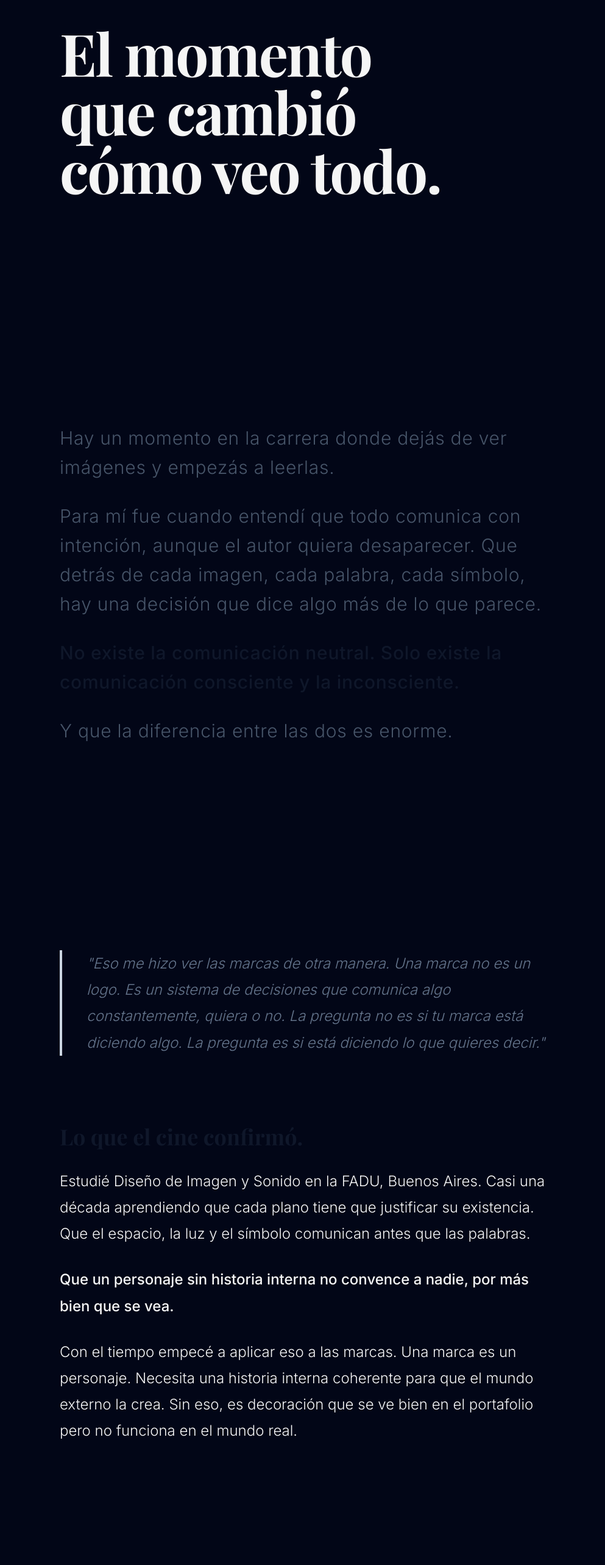
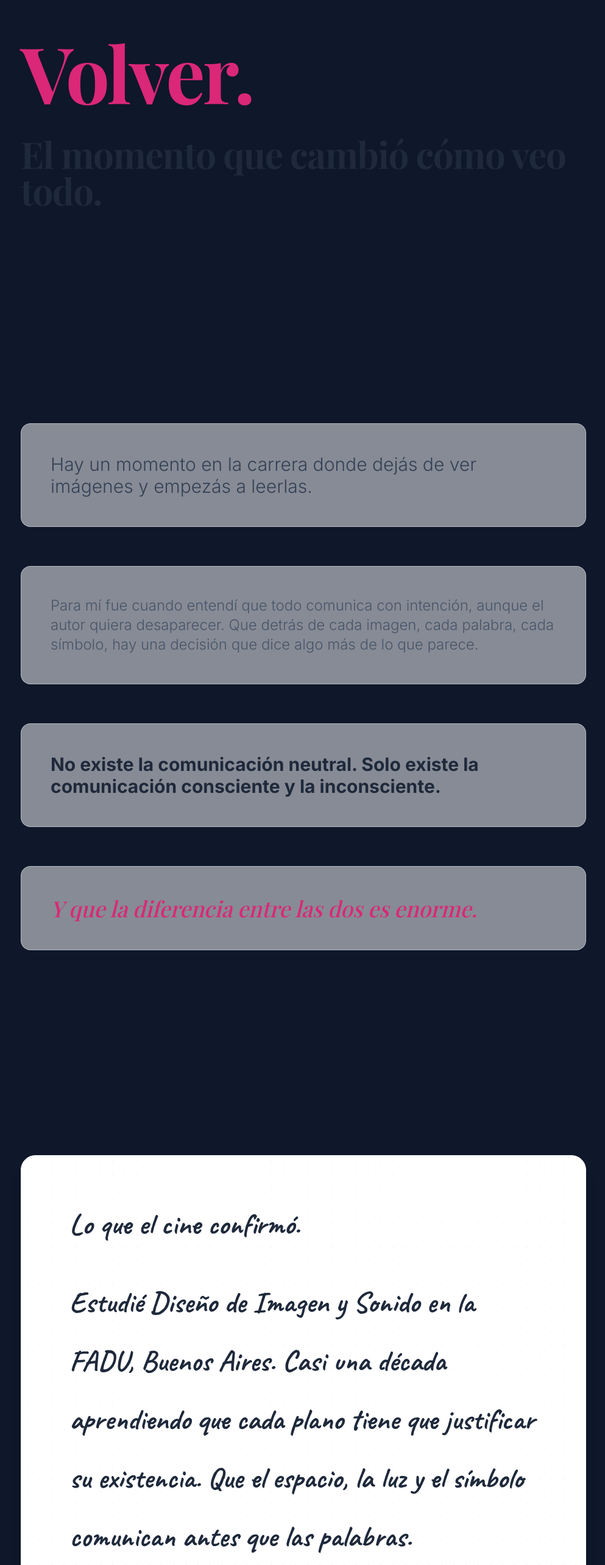
Before and after one commit to arem4n/AreMan2, a Next.js app: page /origen in a window 1280 px wide. Shown: the part 234-2800 px from the top of the page at 61% size, without its empty margins (142-1135 px from the left). Built offline with nearby package versions, Linux system fonts and the light colour scheme; a web font is replaced by a local one.

Commit message:
fix: restore LogoCodex component and maintain Home cleanup
Co-authored-by: arem4n <55893558+arem4n@users.noreply.github.com>

```diff
--- a/app/origen/OrigenClient.tsx
+++ b/app/origen/OrigenClient.tsx
@@ -1,61 +1,101 @@
 "use client";
 
 import React, { useRef, useState, useEffect } from 'react';
-import { motion, useScroll, useTransform, useInView } from 'framer-motion';
+import { motion, useScroll, useTransform, useInView, Variants } from 'framer-motion';
 import { useLoading } from '@/components/LoadingContext';
 import { BackArrowIcon } from '@/components/icons/CodexIcons';
 import { MagneticButton } from '@/components/MagneticButton';
+import { Caveat } from 'next/font/google';
 
-// Utility for smooth reveal
-const FadeInText = ({ children, delay = 0, className = '' }: { children: React.ReactNode, delay?: number, className?: string }) => {
+const caveat = Caveat({ subsets: ['latin'], weight: ['400', '700'] });
+
+// Staggered Text Reveal
+const StaggeredText = ({ text, className = '' }: { text: string, className?: string }) => {
+    const containerVariants: Variants = {
+        hidden: { opacity: 0 },
+        show: {
+            opacity: 1,
+            transition: { staggerChildren: 0.05, delayChildren: 0.2 }
+        }
+    };
+
+    const wordVariants: Variants = {
+        hidden: { opacity: 0, y: 20 },
+        show: { opacity: 1, y: 0, transition: { duration: 0.8, ease: [0.25, 0.1, 0.25, 1] } }
+    };
+
     return (
         <motion.div
-            initial={{ opacity: 0, y: 20 }}
-            whileInView={{ opacity: 1, y: 0 }}
-            viewport={{ once: true, margin: "-100px" }}
-            transition={{ duration: 0.8, delay, ease: [0.25, 0.1, 0.25, 1] }}
+            variants={containerVariants}
+            initial="hidden"
+            animate="show"
             className={className}
+        >
+            {text.split(' ').map((word, i) => (
+                <motion.span key={i} variants={wordVariants} className="inline-block mr-3 mb-2">
+                    {word}
+                </motion.span>
+            ))}
+        </motion.div>
+    );
+};
+
+// Scroll Blur Card
+const ScrollBlurCard = ({ children, index }: { children: React.ReactNode, index: number }) => {
+    const ref = useRef<HTMLDivElement>(null);
+    const { scrollYProgress } = useScroll({
+        target: ref,
+        offset: ["start 90%", "center center"]
+    });
+
+    const blur = useTransform(scrollYProgress, [0, 1], ["blur(12px)", "blur(0px)"]);
+    const opacity = useTransform(scrollYProgress, [0, 1], [0.2, 1]);
+    const y = useTransform(scrollYProgress, [0, 1], [50 * (index + 1), 0]);
+
+    return (
+        <motion.div
+            ref={ref}
+            style={{ filter: blur, opacity, y }}
+            className="p-8 md:p-12 bg-white/50 border border-deep-200/50 rounded-2xl shadow-sm backdrop-blur-sm"
         >
             {children}
         </motion.div>
     );
 };
 
-// Scroll Blur Text
-const ScrollBlurText = ({ children, className = '' }: { children: React.ReactNode, className?: string }) => {
-    const ref = useRef<HTMLDivElement>(null);
-    const { scrollYProgress } = useScroll({
-        target: ref,
-        offset: ["start 80%", "center center"]
-    });
-
-    const blur = useTransform(scrollYProgress, [0, 1], ["blur(8px)", "blur(0px)"]);
-    const opacity = useTransform(scrollYProgress, [0, 1], [0.3, 1]);
+// Typewriter handwriting effect
+const HandwritingTypewriter = ({ text }: { text: string }) => {
+    const ref = useRef(null);
+    const isInView = useInView(ref, { once: true, margin: "-100px" });
 
     return (
-        <motion.div
-            ref={ref}
-            style={{ filter: blur, opacity }}
-            className={className}
+        <span ref={ref} className="inline-block">
+            {text.split('').map((char, index) => (
+                <motion.span
+                    key={index}
+                    initial={{ opacity: 0 }}
+                    animate={isInView ? { opacity: 1 } : { opacity: 0 }}
+                    transition={{ duration: 0.03, delay: index * 0.03 }}
                 >
-            {children}
-        </motion.div>
+                    {char}
+                </motion.span>
+            ))}
+        </span>
     );
 };
+
 
 export default function OrigenClient() {
     const { customNavigate } = useLoading();
     const ruptureRef = useRef<HTMLDivElement>(null);
     const [isDarkMode, setIsDarkMode] = useState(false);
 
-    // Using Intersection Observer to trigger dark mode when "La ruptura" is roughly centered
     useEffect(() => {
         const observer = new IntersectionObserver(
             ([entry]) => {
-                // If it intersects at least 50%, we consider it entering the main reading zone
                 setIsDarkMode(entry.isIntersecting);
             },
-            { threshold: 0.5, rootMargin: "0px 0px -20% 0px" } // Trigger when entering the middle
+            { threshold: 0.4, rootMargin: "0px 0px -20% 0px" }
         );
 
         if (ruptureRef.current) {
@@ -65,12 +105,10 @@ export default function OrigenClient() {
         return () => observer.disconnect();
     }, []);
 
-    const [isGridVisible, setIsGridVisible] = useState(false);
-
     return (
         <div
-            className={`min-h-screen font-body transition-colors duration-1000 ease-in-out selection:bg-symbolic-500/30
-                ${isDarkMode ? 'bg-slate-950 text-neutral-100' : 'bg-neutral-50 text-slate-900'}
+            className={`min-h-screen font-body transition-colors duration-1000 ease-in-out selection:bg-symbolic-500/30 overflow-hidden
+                ${isDarkMode ? 'bg-deep-900 text-deep-50' : 'bg-deep-50 text-deep-800'}
             `}
         >
             {/* Minimal Header / Back Button */}
@@ -87,116 +125,171 @@ export default function OrigenClient() {
                 </button>
             </nav>
 
-            <main className="relative z-10 w-full max-w-4xl mx-auto px-6 lg:px-12 py-32 md:py-48 flex flex-col gap-y-48 md:gap-y-64">
+            <main className="relative w-full max-w-5xl mx-auto px-6 lg:px-12 py-32 md:py-48 flex flex-col gap-y-48 md:gap-y-64">
 
                 {/* 1. Hero / Introducción */}
                 <section className="min-h-[60vh] flex flex-col justify-center">
+                    <StaggeredText
+                        text="Volver."
+                        className="text-7xl md:text-8xl lg:text-[8rem] font-display font-bold leading-none tracking-tight mb-8 text-symbolic-600"
+                    />
                     <motion.h1
-                        initial={{ opacity: 0, filter: 'blur(10px)' }}
-                        animate={{ opacity: 1, filter: 'blur(0px)' }}
-                        transition={{ duration: 1.5, ease: 'easeOut' }}
-                        className="text-5xl md:text-7xl lg:text-[6rem] font-display font-bold leading-[1.1] tracking-tight mb-8"
+                        initial={{ opacity: 0, y: 30 }}
+                        animate={{ opacity: 1, y: 0 }}
+                        transition={{ duration: 1.2, delay: 0.8, ease: "easeOut" }}
+                        className="text-4xl md:text-6xl font-display font-bold leading-tight tracking-tight text-deep-800"
                     >
-                        El momento<br/>que cambió<br/>cómo veo todo.
+                        El momento que cambió cómo veo todo.
                     </motion.h1>
                 </section>
 
                 {/* 2. El Despertar Visual */}
-                <section className="flex flex-col gap-12 text-xl md:text-3xl font-light leading-relaxed md:leading-[1.6] tracking-wide text-slate-600 dark:text-slate-300 transition-colors duration-1000">
-                    <ScrollBlurText>
-                        <p className="mb-8">Hay un momento en la carrera donde dejás de ver imágenes y empezás a leerlas.</p>
-                        <p className="mb-8">Para mí fue cuando entendí que todo comunica con intención, aunque el autor quiera desaparecer. Que detrás de cada imagen, cada palabra, cada símbolo, hay una decisión que dice algo más de lo que parece.</p>
-                        <p className="mb-8 font-medium text-slate-900 dark:text-white transition-colors duration-1000">
+                <section className="flex flex-col gap-8 md:gap-16">
+                    <ScrollBlurCard index={0}>
+                        <p className="text-2xl md:text-3xl font-light leading-relaxed text-deep-700">
+                            Hay un momento en la carrera donde dejás de ver imágenes y empezás a leerlas.
+                        </p>
+                    </ScrollBlurCard>
+
+                    <ScrollBlurCard index={1}>
+                        <p className="text-xl md:text-2xl font-light leading-relaxed text-deep-600">
+                            Para mí fue cuando entendí que todo comunica con intención, aunque el autor quiera desaparecer. Que detrás de cada imagen, cada palabra, cada símbolo, hay una decisión que dice algo más de lo que parece.
+                        </p>
+                    </ScrollBlurCard>
+
+                    <ScrollBlurCard index={2}>
+                        <p className="text-2xl md:text-3xl font-bold leading-relaxed text-deep-800">
                             No existe la comunicación neutral. Solo existe la comunicación consciente y la inconsciente.
                         </p>
-                        <p>Y que la diferencia entre las dos es enorme.</p>
-                    </ScrollBlurText>
+                    </ScrollBlurCard>
+
+                    <ScrollBlurCard index={3}>
+                        <p className="text-2xl md:text-4xl font-display font-medium leading-relaxed text-symbolic-600 italic">
+                            Y que la diferencia entre las dos es enorme.
+                        </p>
+                    </ScrollBlurCard>
                 </section>
 
-                {/* 3. Revelación de Estructura */}
-                <section
-                    className="relative flex flex-col gap-12 text-lg md:text-2xl font-light leading-relaxed md:leading-[1.8] py-20 transition-colors duration-1000"
-                    onMouseEnter={() => setIsGridVisible(true)}
-                    onMouseLeave={() => setIsGridVisible(false)}
-                >
-                    {/* Background Grid Pattern (Revealed on hover) */}
-                    <div
-                        className={`absolute inset-0 pointer-events-none transition-opacity duration-1000 ease-in-out -z-10
-                            ${isGridVisible ? 'opacity-10 dark:opacity-5' : 'opacity-0'}
-                        `}
-                        style={{
-                            backgroundImage: `linear-gradient(to right, currentColor 1px, transparent 1px), linear-gradient(to bottom, currentColor 1px, transparent 1px)`,
-                            backgroundSize: '40px 40px'
-                        }}
-                    ></div>
+                {/* 3. La Etapa FADU / Buenos Aires (Efecto Manuscrito) */}
+                <section className="py-20 flex flex-col gap-12">
+                    <div className="bg-white p-10 md:p-16 rounded-3xl shadow-xl border border-deep-100 relative overflow-hidden">
+                        {/* Papel texture / grid sutil */}
+                        <div className="absolute inset-0 opacity-[0.03] pointer-events-none" style={{ backgroundImage: 'radial-gradient(#000 1px, transparent 1px)', backgroundSize: '20px 20px' }}></div>
 
-                    <FadeInText>
-                        <blockquote className="border-l-4 border-slate-300 dark:border-slate-700 pl-6 md:pl-10 italic mb-16 text-slate-500 dark:text-slate-400">
-                            &quot;Eso me hizo ver las marcas de otra manera. Una marca no es un logo. Es un sistema de decisiones que comunica algo constantemente, quiera o no. La pregunta no es si tu marca está diciendo algo. La pregunta es si está diciendo lo que quieres decir.&quot;
-                        </blockquote>
-                    </FadeInText>
-
-                    <FadeInText delay={0.2}>
-                        <h3 className="text-3xl md:text-4xl font-display font-bold mb-8 text-slate-900 dark:text-white transition-colors duration-1000">Lo que el cine confirmó.</h3>
-                        <p className="mb-8">Estudié Diseño de Imagen y Sonido en la FADU, Buenos Aires. Casi una década aprendiendo que cada plano tiene que justificar su existencia. Que el espacio, la luz y el símbolo comunican antes que las palabras.</p>
-                        <p className="mb-8 font-medium">Que un personaje sin historia interna no convence a nadie, por más bien que se vea.</p>
-                        <p>Con el tiempo empecé a aplicar eso a las marcas. Una marca es un personaje. Necesita una historia interna coherente para que el mundo externo la crea. Sin eso, es decoración que se ve bien en el portafolio pero no funciona en el mundo real.</p>
-                    </FadeInText>
+                        <div className={`${caveat.className} text-3xl md:text-5xl font-bold leading-relaxed md:leading-loose text-deep-800 max-w-3xl mx-auto relative z-10`}>
+                            <p className="mb-8">
+                                <HandwritingTypewriter text="Lo que el cine confirmó." />
+                            </p>
+                            <p className="mb-8">
+                                <HandwritingTypewriter text="Estudié Diseño de Imagen y Sonido en la FADU, Buenos Aires. Casi una década aprendiendo que cada plano tiene que justificar su existencia. Que el espacio, la luz y el símbolo comunican antes que las palabras." />
+                            </p>
+                            <p className="mb-8 text-symbolic-600">
+                                <HandwritingTypewriter text="Que un personaje sin historia interna no convence a nadie, por más bien que se vea." />
+                            </p>
+                            <p>
+                                <HandwritingTypewriter text="Con el tiempo empecé a aplicar eso a las marcas. Una marca es un personaje. Necesita una historia interna coherente para que el mundo externo la crea. Sin eso, es decoración que se ve bien en el portafolio pero no funciona en el mundo real." />
+                            </p>
+                        </div>
+                    </div>
                 </section>
 
-                {/* 4. La Ruptura (Triggers Dark Mode) */}
-                <section ref={ruptureRef} className="min-h-[50vh] flex flex-col justify-center gap-12 text-xl md:text-3xl font-light leading-relaxed md:leading-[1.6]">
-                    <FadeInText>
-                        <h2 className="text-5xl md:text-7xl lg:text-[5rem] font-display font-bold mb-16 tracking-tight">La ruptura.</h2>
-                        <p className="mb-10">Después de casi una década en Buenos Aires llegó un momento en que los marcos disponibles no alcanzaban. No porque fueran incorrectos. Porque mi forma de ver había crecido más allá de ellos.</p>
-                        <p className="mb-10 font-bold text-white">No podía seguir aplicando sistemas de otros sin traicionarme.</p>
-                        <p>Eso me obligó a hacer algo incómodo: construir mi propio sistema desde cero.</p>
-                    </FadeInText>
+                {/* 4. La Ruptura y La Vuelta al Sur (Modo Oscuro Alto Contraste) */}
+                <section ref={ruptureRef} className="min-h-[150vh] flex flex-col pt-32 gap-y-48">
+                    {/* La ruptura */}
+                    <div className="flex flex-col gap-12 max-w-3xl">
+                        <motion.h2
+                            initial={{ opacity: 0, x: -50 }}
+                            whileInView={{ opacity: 1, x: 0 }}
+                            viewport={{ once: true }}
+                            transition={{ duration: 0.8 }}
+                            className="text-6xl md:text-8xl font-display font-bold text-white mb-8"
+                        >
+                            La ruptura.
+                        </motion.h2>
+                        <p className="text-2xl md:text-3xl font-light leading-relaxed text-deep-100">
+                            Después de casi una década en Buenos Aires llegó un momento en que los marcos disponibles no alcanzaban. No porque fueran incorrectos. Porque mi forma de ver había crecido más allá de ellos.
+                        </p>
+                        <p className="text-3xl md:text-4xl font-bold leading-relaxed text-creative-400">
+                            No podía seguir aplicando sistemas de otros sin traicionarme.
+                        </p>
+                        <p className="text-2xl md:text-3xl font-light leading-relaxed text-deep-100">
+                            Eso me obligó a hacer algo incómodo: construir mi propio sistema desde cero.
+                        </p>
+                    </div>
+
+                    {/* La Vuelta al Sur */}
+                    <div className="flex flex-col gap-16">
+                        <motion.h2
+                            initial={{ opacity: 0, y: 30 }}
+                            whileInView={{ opacity: 1, y: 0 }}
+                            viewport={{ once: true }}
+                            transition={{ duration: 0.8 }}
+                            className="text-5xl md:text-7xl font-display font-bold text-white text-right"
+                        >
+                            La vuelta al sur.
+                        </motion.h2>
+
+                        <p className="text-2xl md:text-3xl font-light leading-relaxed text-deep-100 text-right max-w-2xl ml-auto">
+                            En 2022 volví a Chile. A Puerto Montt. Al lugar del que me había ido.
+                        </p>
+
+                        <motion.div
+                            initial={{ opacity: 0, scale: 0.95, y: 50 }}
+                            whileInView={{ opacity: 1, scale: 1, y: 0 }}
+                            viewport={{ once: true, margin: "-100px" }}
+                            transition={{ duration: 0.8, ease: "easeOut" }}
+                            className="bg-deep-800 border border-deep-700 p-10 md:p-16 rounded-3xl shadow-2xl mt-12"
+                        >
+                            <span className="text-sm font-bold tracking-widest text-creative-400 uppercase mb-8 block">Puerto Montt, 2022</span>
+                            <p className="text-3xl md:text-4xl font-display font-medium leading-relaxed text-white mb-10">
+                                Volví siendo otra persona. Con años de práctica, con preguntas propias y con algo que todavía no tenía nombre.
+                            </p>
+                            <p className="text-xl md:text-2xl font-light leading-relaxed text-deep-200 mb-10">
+                                Fue en esa vuelta donde empecé a ver con claridad algo que siempre había operado en mí: que la identidad genuina no se construye de afuera hacia adentro.
+                            </p>
+                            <p className="text-2xl md:text-3xl font-bold leading-relaxed text-symbolic-400">
+                                Se construye al revés. Primero entender qué es real. Después hacerlo visible.
+                            </p>
+                        </motion.div>
+                    </div>
                 </section>
 
-                {/* 5. La Vuelta al Sur */}
-                <section className="flex flex-col gap-16 text-lg md:text-2xl font-light leading-relaxed md:leading-[1.8] text-slate-300">
-                    <FadeInText>
-                        <h2 className="text-4xl md:text-6xl font-display font-bold mb-10 text-white">La vuelta al sur.</h2>
-                        <p className="mb-10">En 2022 volví a Chile. A Puerto Montt. Al lugar del que me había ido.</p>
-                        <p className="mb-10"><span className="font-medium text-white block mb-2">Puerto Montt, 2022.</span> Volví siendo otra persona. Con años de práctica, con preguntas propias y con algo que todavía no tenía nombre.</p>
-                        <p className="mb-10">Fue en esa vuelta donde empecé a ver con claridad algo que siempre había operado en mí: que la identidad genuina no se construye de afuera hacia adentro.</p>
-                        <p className="font-bold text-2xl md:text-4xl text-white leading-tight">Se construye al revés. Primero entender qué es real. Después hacerlo visible.</p>
-                    </FadeInText>
-                </section>
+                {/* 5. El Cierre y CTA */}
+                <section className="min-h-[80vh] flex flex-col justify-center items-center text-center gap-12 mt-20 mb-32">
+                    <motion.div
+                        initial={{ opacity: 0, y: 30 }}
+                        whileInView={{ opacity: 1, y: 0 }}
+                        viewport={{ once: true }}
+                        transition={{ duration: 0.8 }}
+                        className="flex flex-col items-center"
+                    >
+                        <h2 className="text-5xl md:text-7xl font-display font-bold text-white mb-16">Por qué importa.</h2>
+                        <p className="text-2xl md:text-3xl font-light text-deep-100 mb-8 max-w-3xl leading-relaxed">
+                            No construí LogoCodeX™ para diferenciarme en el mercado.
+                        </p>
+                        <p className="text-2xl md:text-3xl font-light text-deep-100 mb-16 max-w-3xl leading-relaxed">
+                            Lo construí porque no encontré ningún método que respondiera la pregunta que más me importaba:
+                        </p>
 
-                {/* 6. El Cierre y CTA */}
-                <section className="min-h-[80vh] flex flex-col justify-center items-center text-center gap-12 mt-20">
-                    <FadeInText className="flex flex-col items-center">
-                        <h2 className="text-5xl md:text-7xl font-display font-bold text-white mb-12">Por qué importa.</h2>
-                        <p className="text-xl md:text-2xl font-light text-slate-300 mb-8 max-w-2xl">No construí LogoCodeX™ para diferenciarme en el mercado.</p>
-                        <p className="text-xl md:text-2xl font-light text-slate-300 mb-12 max-w-2xl">Lo construí porque no encontré ningún método que respondiera la pregunta que más me importaba:</p>
+                        <p className="text-4xl md:text-6xl font-display font-bold text-creative-400 italic mb-20 max-w-4xl leading-tight">
+                            ¿Cómo se hace visible lo que una empresa es realmente?
+                        </p>
 
-                        <p className="text-3xl md:text-5xl font-display font-medium text-creative-400 italic mb-16 max-w-3xl leading-tight">¿Cómo se hace visible lo que una empresa es realmente?</p>
+                        <p className="text-xl md:text-2xl font-light text-deep-300 mb-10">
+                            Esa pregunta sigue siendo el centro de cada proyecto que tomo.
+                        </p>
+                        <p className="text-xl md:text-2xl font-medium text-white mb-24">
+                            Si llegaste hasta acá, probablemente es la misma pregunta que te trajo aquí.
+                        </p>
 
-                        <p className="text-lg md:text-xl font-light text-slate-400 mb-8">Esa pregunta sigue siendo el centro de cada proyecto que tomo.</p>
-                        <p className="text-lg md:text-xl font-medium text-slate-200 mb-20">Si llegaste hasta acá, probablemente es la misma pregunta que te trajo aquí.</p>
-
-                        <div className="mb-32">
                         <MagneticButton
                             onClick={() => customNavigate('/#contacto')}
-                                className="bg-white text-slate-950 hover:bg-slate-200 shadow-[0_0_40px_rgba(255,255,255,0.1)]"
+                            className="bg-symbolic-600 hover:bg-symbolic-700 text-white shadow-xl shadow-symbolic-600/20 px-12 py-6 text-xl"
                         >
                             Solicitar Auditoría de Identidad
                         </MagneticButton>
-                        </div>
-
-                        {/* Footer minimalista de la página */}
-                        <div className="flex flex-col gap-8 text-sm md:text-base text-slate-500 font-light tracking-widest uppercase">
-                            <p className="text-slate-400">AREM4N</p>
-                            <p className="normal-case tracking-normal italic text-slate-400 max-w-md mx-auto">&quot;Cada símbolo cuenta una historia. Cada diseño tiene alma. Cada marca puede trascender.&quot;<br/><span className="block mt-4 not-italic font-medium">Sergio Arellano</span></p>
-                            <p className="mt-12 text-xs">AreMan, 2026</p>
-                            <div className="flex flex-col gap-2 text-xs text-slate-600 mt-8 border-t border-slate-800 pt-8 w-full max-w-xs mx-auto">
-                                <p>© 2026 AREM4N - Diseño Simbólico & Narrativa Visual</p>
-                                <p>AREM4N | Soberanía Visual & Branding Estratégico</p>
-                            </div>
-                        </div>
-                    </FadeInText>
+                    </motion.div>
+                    {/* NO FOOTER HERE */}
                 </section>
             </main>
         </div>
```
Lines whose indentation alone changed are shown as unchanged.
